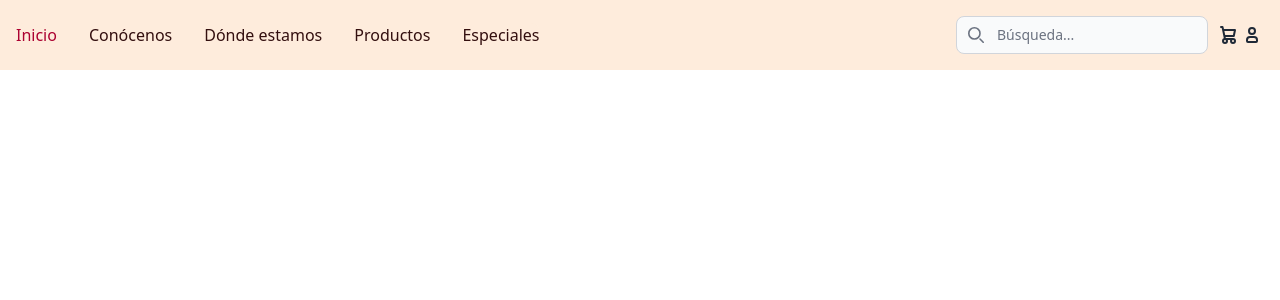
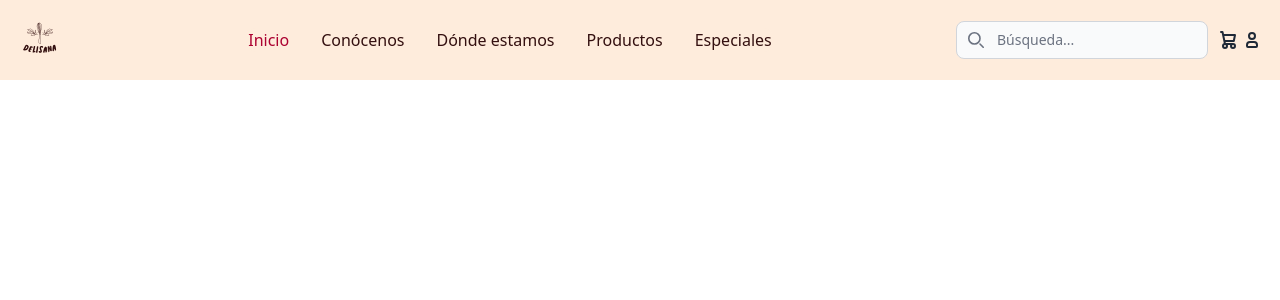
Before and after one commit to P10MarketplaceDelisana/Delisana_Front, a React (Vite) app: page / in a window 1280 px wide. Shown: the top 300 px of the page. Built offline with nearby package versions, Linux system fonts and the light colour scheme.

Commit message:
added logo to navbar

```diff
--- a/src/components/molecules/Navbar.jsx
+++ b/src/components/molecules/Navbar.jsx
@@ -5,6 +5,9 @@ const Navbar = () => {
     return (
 <nav className="bg-orange-100 border-gray-200 dark:bg-gray-900 fixed top-0 left-0 w-full z-10">
   <div className="max-w-screen-xl flex flex-wrap items-center justify-between mx-auto p-4">
+  <a href="#" class="flex items-center space-x-3 rtl:space-x-reverse">
+      <img src="public\images\logo.svg" class="h-12  w-auto" alt="Delisana Logo" />
+  </a>
     <div className="flex md:order-2">
       <button type="button" data-collapse-toggle="navbar-search" aria-controls="navbar-search" aria-expanded="false" className="md:hidden text-gray-500 dark:text-gray-400 hover:bg-gray-100 dark:hover:bg-gray-700 focus:outline-none focus:ring-4 focus:ring-gray-200 dark:focus:ring-gray-700 rounded-lg text-sm p-2.5 me-1">
         <svg className="w-5 h-5" aria-hidden="true" xmlns="http://www.w3.org/2000/svg" fill="none" viewBox="0 0 20 20">
```
